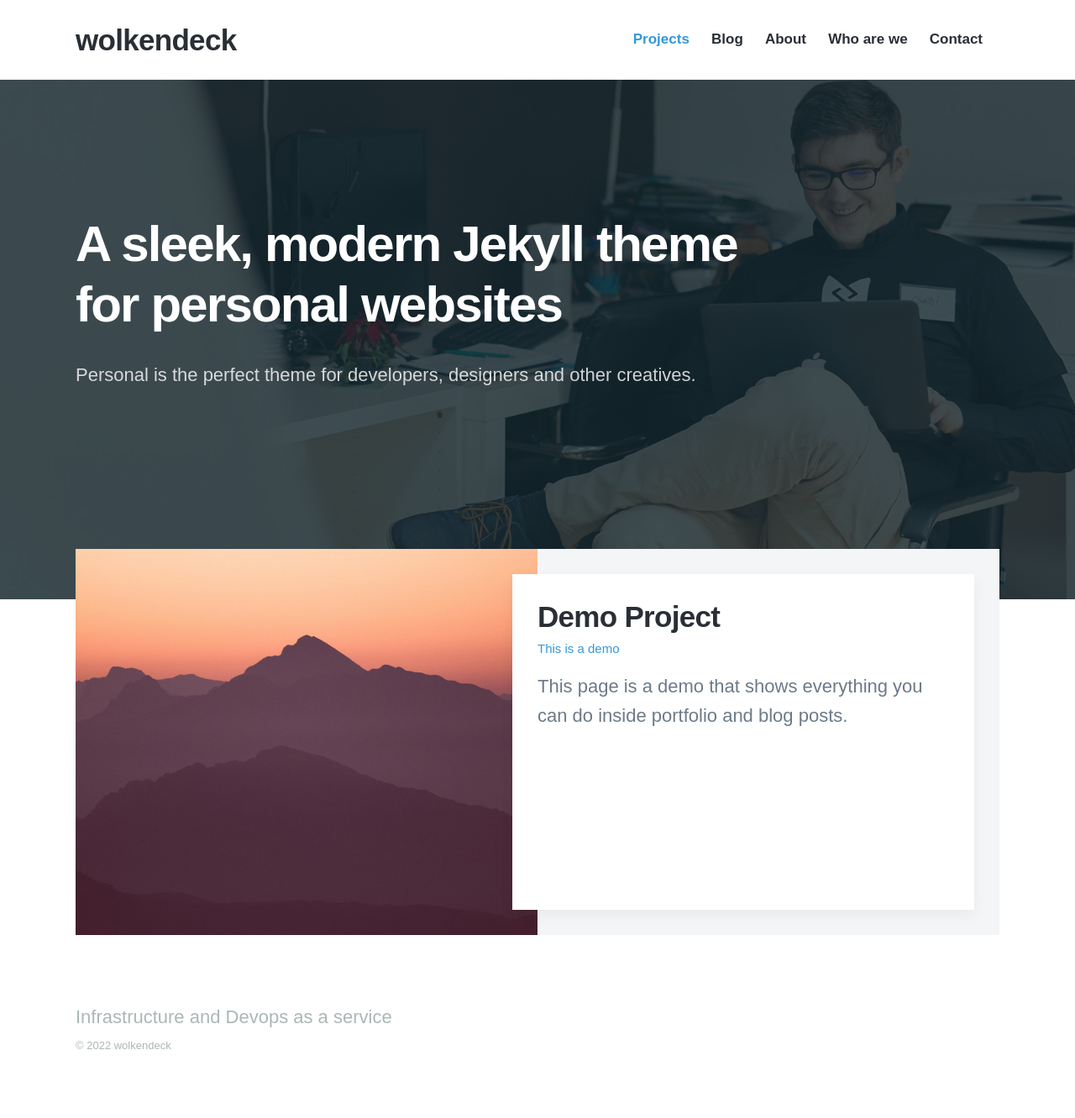
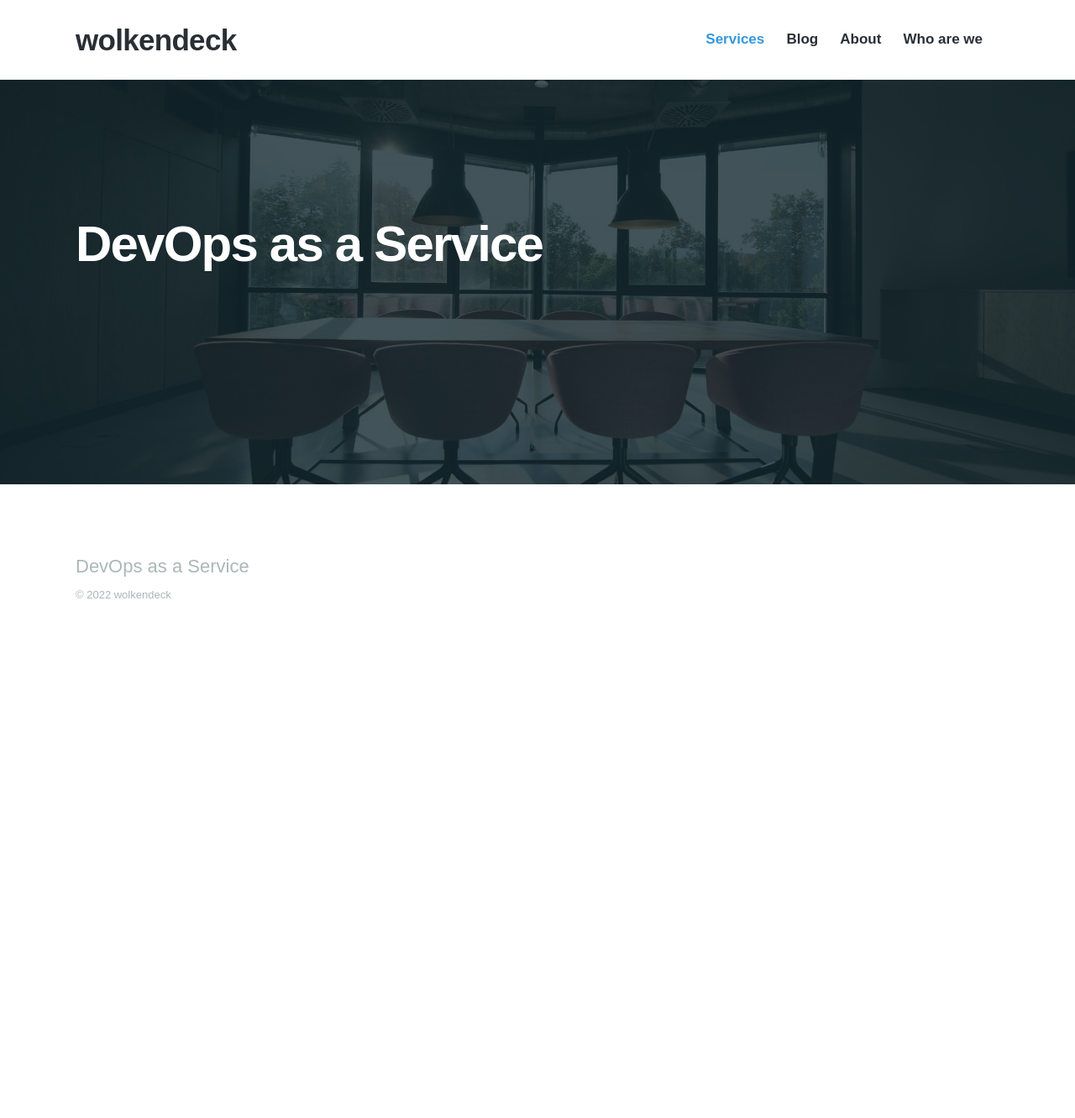
Before and after one commit to wolkendeck/wolkendeck.github.io, a Jekyll site: the page built from docs/index.html, in a window 1280 px wide. Shown: the whole page at 84% size. Built offline with Jekyll 4.4.1, drawn with Linux system fonts in a browser that asks for light colours; nearby versions of some CDN libraries; some web fonts are replaced; after the commit the page ends 900 px from its top, so only the background shows below that.

Commit message:
Cleaning up blog

```diff
--- a/docs/_data/settings.yml
+++ b/docs/_data/settings.yml
@@ -8,7 +8,7 @@ header_settings:
 
 menu_settings:
   menu_items:
-    - title: 'Projects'
+    - title: 'Services'
       url: '/'
     - title: 'Blog'
       url: '/blog/'
@@ -16,11 +16,9 @@ menu_settings:
       url: '/about'
     - title: 'Who are we'
       url: '/who-are-we'
-    - title: 'Contact'
-      url: '/contact'
 
 footer_settings:
-  footer_tagline: Infrastructure and Devops as a service
+  footer_tagline: DevOps as a Service
 
 hero_settings:
   overlay_opacity: 0.8
--- a/docs/_pages/about.md
+++ b/docs/_pages/about.md
@@ -1,7 +1,7 @@
 ---
 title: About Us
-subtitle: Infrastructure and Devops as a service
-description: Infrastructure and Devops as a service
+subtitle: Devops as a service
+description: Devops as a service
 featured_image: /images/current/about.jpeg
 ---
 
--- a/docs/blog/index.html
+++ b/docs/blog/index.html
@@ -1,7 +1,7 @@
 ---
 layout: default
 title: Blog
-description: Personal includes a simple blog with pagination.
+description: Coming soon
 featured_image: /images/demo/blog.jpg
 ---
 
@@ -13,8 +13,8 @@ featured_image: /images/demo/blog.jpg
 
 	<div class="wrap">
 
-		<h1>What I've been up to</h1>
-		<p>Personal includes a simple blog with pagination.</p>
+		<h1>Blog</h1>
+		<p>Coming soon</p>
 
 	</div>
 
--- a/docs/index.html
+++ b/docs/index.html
@@ -2,7 +2,7 @@
 layout: default
 title: A sleek, modern Jekyll theme for personal websites.
 description: A sleek, modern Jekyll theme for personal websites. Personal is the perfect theme for developers, designers and other creatives.
-featured_image: /images/demo/home.jpg
+featured_image: /images/current/office.jpeg
 ---
 
 <section class="hero">
@@ -13,40 +13,11 @@ featured_image: /images/demo/home.jpg
 
 	<div class="wrap">
 
-		<h1>A sleek, modern Jekyll theme
-		for personal websites</h1>
-		<p>Personal is the perfect theme for developers, designers and other creatives.</p>
+		<h1>DevOps as a Service</h1>
+		<p></p>
 
 		{% include socials.html %}
 
 	</div>
 
 </section>
-
-<section class="listing">
-
-	<div class="wrap">
-
-		{% for project in site.projects reversed %}
-
-		<article class="post">
-
-			<div class="post__image-wrap">
-				<div class="post__image" style="background-image: url({{ project.featured_image | relative_url }})"></div>
-			</div>
-
-			<div class="post__content-wrap">
-				<div class="post__content">
-					<h2 class="post__title"><a href="{{ project.url | relative_url }}">{{ project.title }}</a></h2>
-					<p class="post__subtitle">{{ project.subtitle }}</p>
-					<p class="post__description">{{ project.description }}</p>
-				</div>
-			</div>
-
-		</article>
-
-		{% endfor %}
-
-	</div>
-
-</section>
```
Also changed, not shown: docs/Gemfile.lock, docs/_drafts/2018-06-30-demo-post.md (renamed from docs/_posts/2018-06-30-demo-post.md), docs/images/current/office.jpeg (added), docs/images/demo/home.jpg (deleted), docs/images/social.jpg (deleted).
